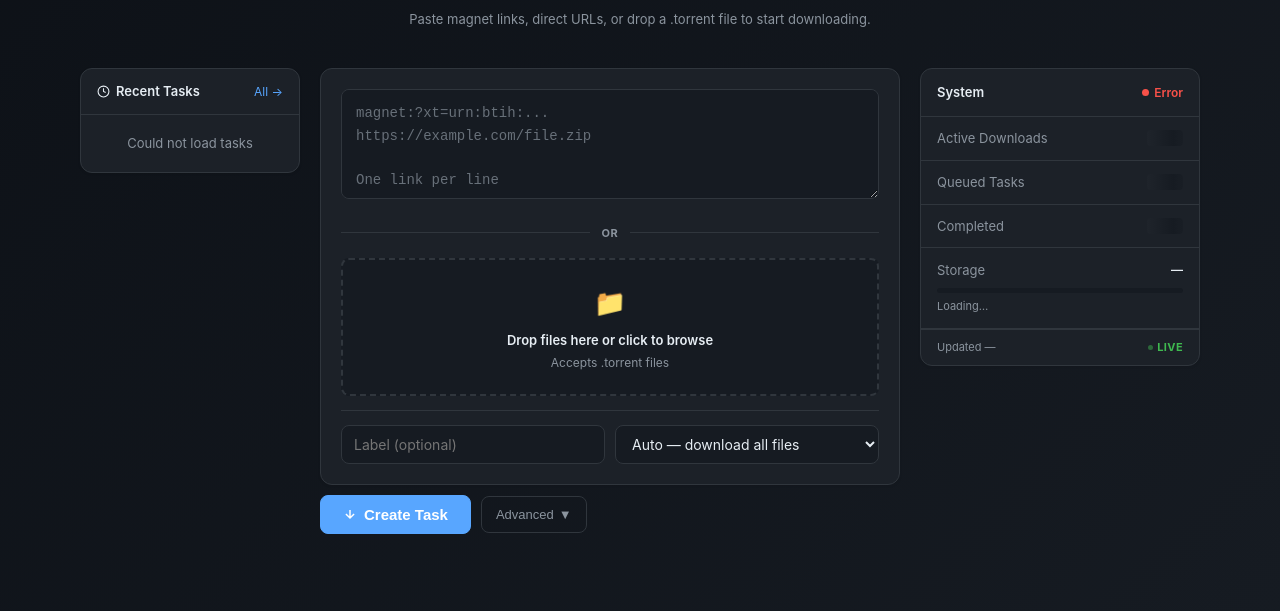
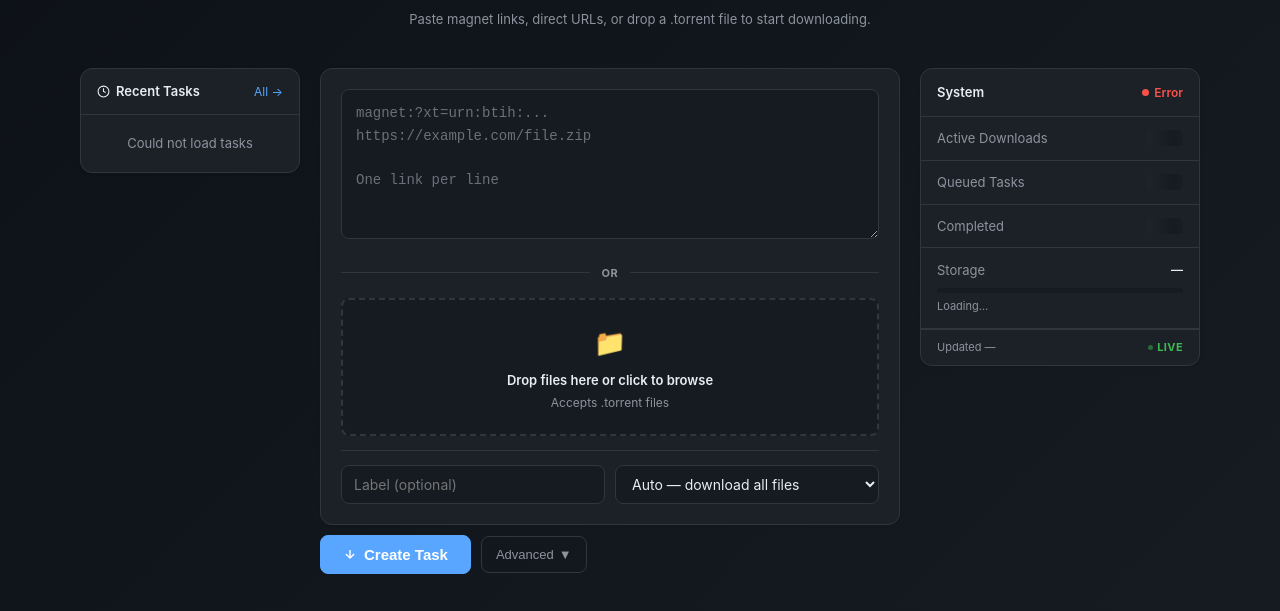
Before and after one commit to macery12/AllDebrid_Proxy, a Flask app: template frontend/templates/index.html in a window 1280 px wide. Shown: the part 189-800 px from the top of the page. Run offline with Flask 3, Linux system fonts and the light colour scheme; the template is opened without the code that fills it, so the values that code supplies are empty; parts of the project's set-up code (start-up, migrations or seed data) failed here and were passed over.

Commit message:
Update index.html

```diff
--- a/frontend/templates/index.html
+++ b/frontend/templates/index.html
@@ -54,7 +54,7 @@
 
 .link-textarea {
   width: 100%;
-  min-height: 110px;
+  min-height: 150px;
   padding: 12px 14px;
   background: var(--bg-secondary);
   border: 1px solid var(--border);
```
